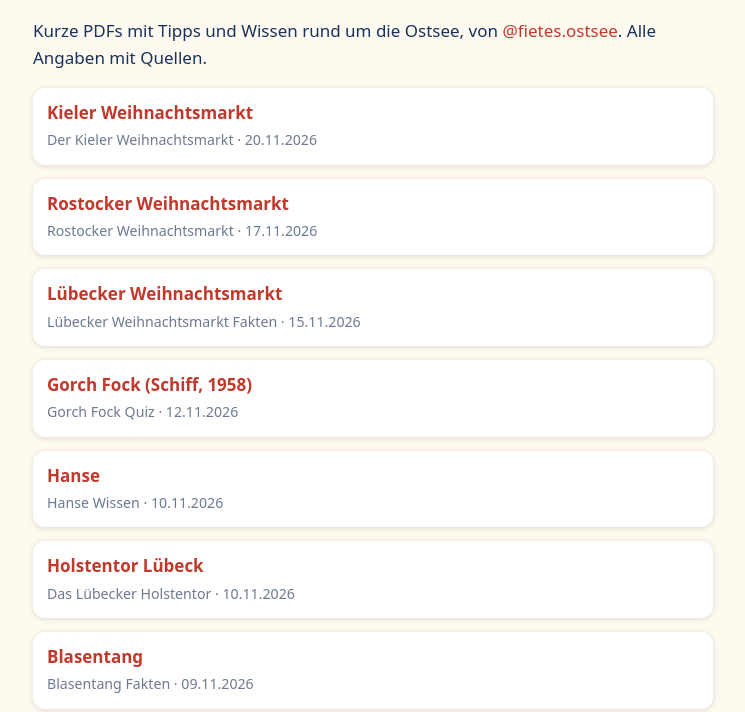
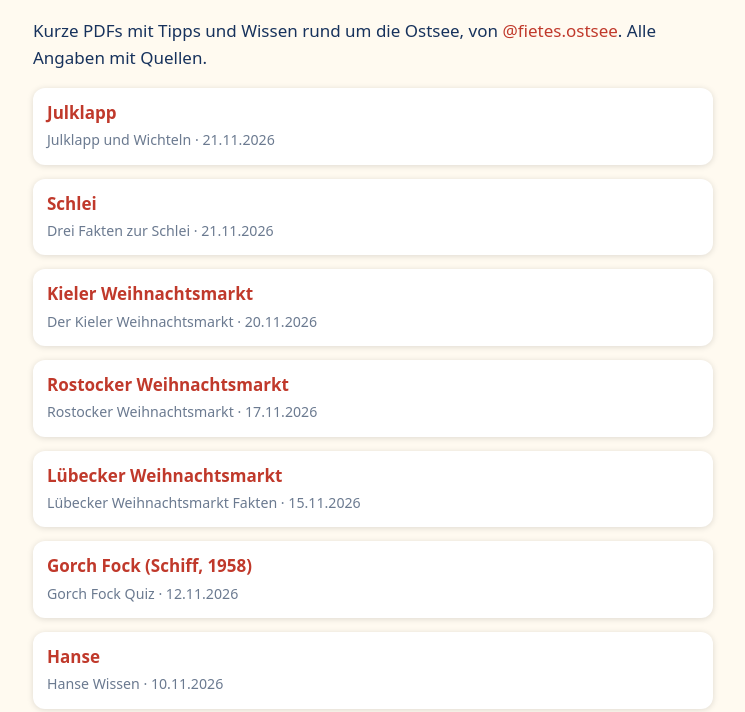
Before and after one commit to fiete-ostsee/fiete-ostsee.github.io, a plain HTML site: page guides/index.html in a window 1280 px wide. Shown: the part 88-800 px from the top of the page, without its empty margins (267-1012 px from the left). Drawn offline with Linux system fonts and the light colour scheme.

Commit message:
Guide-Übersicht aktualisiert

```diff
--- a/guides/index.html
+++ b/guides/index.html
@@ -1,4 +1,6 @@
-<!doctype html><html lang="de"><head><meta charset="utf-8"><meta name="viewport" content="width=device-width, initial-scale=1"><meta name="robots" content="noindex,nofollow"><title>Ostsee-Guides – Fiete &amp; die Flaschenpost</title><style>body{font:17px/1.55 system-ui,sans-serif;max-width:680px;margin:0 auto;padding:20px;color:#17325c;background:#fffaf0}h1{line-height:1.2}li{margin:14px 0;list-style:none;padding:12px 14px;background:#fff;border-radius:12px;box-shadow:0 1px 6px #0002}ul{padding:0}a{color:#c0392b;text-decoration:none}small{color:#6b7a90}</style></head><body><h1>Kostenlose Ostsee-Guides ⚓</h1><p>Kurze PDFs mit Tipps und Wissen rund um die Ostsee, von <a href="https://www.instagram.com/fietes.ostsee/">@fietes.ostsee</a>. Alle Angaben mit Quellen.</p><ul><li><a href="https://fiete-ostsee.github.io/reel-20261120-2-kielerweihna-83bc6685df.pdf"><strong>Kieler Weihnachtsmarkt</strong></a><br><small>Der Kieler Weihnachtsmarkt · 20.11.2026</small></li>
+<!doctype html><html lang="de"><head><meta charset="utf-8"><meta name="viewport" content="width=device-width, initial-scale=1"><meta name="robots" content="noindex,nofollow"><title>Ostsee-Guides – Fiete &amp; die Flaschenpost</title><style>body{font:17px/1.55 system-ui,sans-serif;max-width:680px;margin:0 auto;padding:20px;color:#17325c;background:#fffaf0}h1{line-height:1.2}li{margin:14px 0;list-style:none;padding:12px 14px;background:#fff;border-radius:12px;box-shadow:0 1px 6px #0002}ul{padding:0}a{color:#c0392b;text-decoration:none}small{color:#6b7a90}</style></head><body><h1>Kostenlose Ostsee-Guides ⚓</h1><p>Kurze PDFs mit Tipps und Wissen rund um die Ostsee, von <a href="https://www.instagram.com/fietes.ostsee/">@fietes.ostsee</a>. Alle Angaben mit Quellen.</p><ul><li><a href="https://fiete-ostsee.github.io/reel-20261121-4-julklapp-40b35d7618.pdf"><strong>Julklapp</strong></a><br><small>Julklapp und Wichteln · 21.11.2026</small></li>
+<li><a href="https://fiete-ostsee.github.io/reel-20261121-3-schlei-8ec98363fa.pdf"><strong>Schlei</strong></a><br><small>Drei Fakten zur Schlei · 21.11.2026</small></li>
+<li><a href="https://fiete-ostsee.github.io/reel-20261120-2-kielerweihna-83bc6685df.pdf"><strong>Kieler Weihnachtsmarkt</strong></a><br><small>Der Kieler Weihnachtsmarkt · 20.11.2026</small></li>
 <li><a href="https://fiete-ostsee.github.io/reel-20261117-3-rostockerwei-1721502199.pdf"><strong>Rostocker Weihnachtsmarkt</strong></a><br><small>Rostocker Weihnachtsmarkt · 17.11.2026</small></li>
 <li><a href="https://fiete-ostsee.github.io/reel-20261115-1-luebeckerwei-d1522e0fe2.pdf"><strong>Lübecker Weihnachtsmarkt</strong></a><br><small>Lübecker Weihnachtsmarkt Fakten · 15.11.2026</small></li>
 <li><a href="https://fiete-ostsee.github.io/reel-20261112-1-gorchfocksch-c437d75083.pdf"><strong>Gorch Fock (Schiff, 1958)</strong></a><br><small>Gorch Fock Quiz · 12.11.2026</small></li>
```
